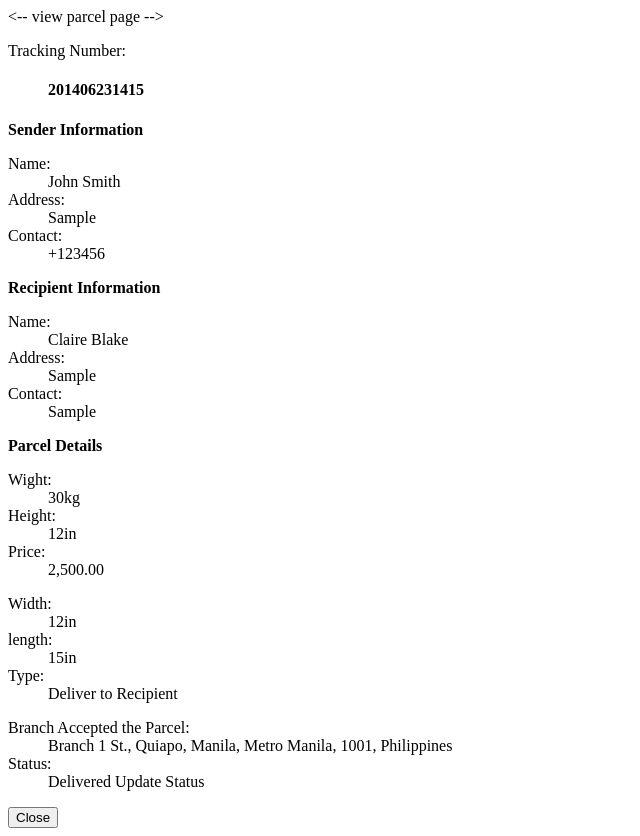
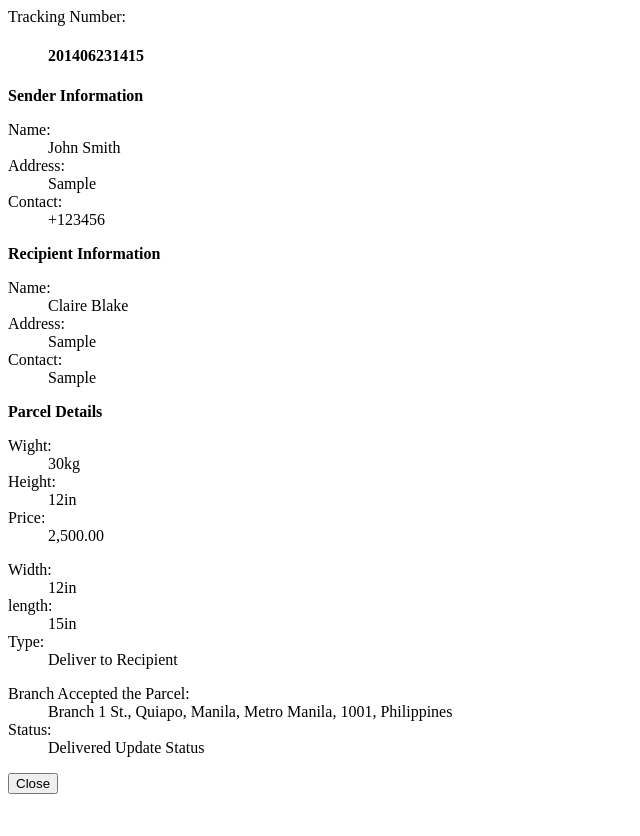
Before and after one commit to garg-deepanshi/Courier_Servise_Management, a PHP site: page /view_parcel.php?id=1 in a window 1280 px wide. Shown: the whole page, without its empty margins (0-640 px from the left). After the commit the page ends 794 px from the top, so only its background shows below. Run offline with PHP 8.4, Linux system fonts and the light colour scheme; data comes from the database, SQL or seed files in the repository.

Commit message:
Update view_parcel.php

```diff
--- a/view_parcel.php
+++ b/view_parcel.php
@@ -1,4 +1,4 @@
-<-- view parcel page -->
+<!-- view parcel page -->
 <?php
 include 'db_connect.php';
 $qry = $conn->query("SELECT * FROM parcels where id = ".$_GET['id'])->fetch_array();
```
